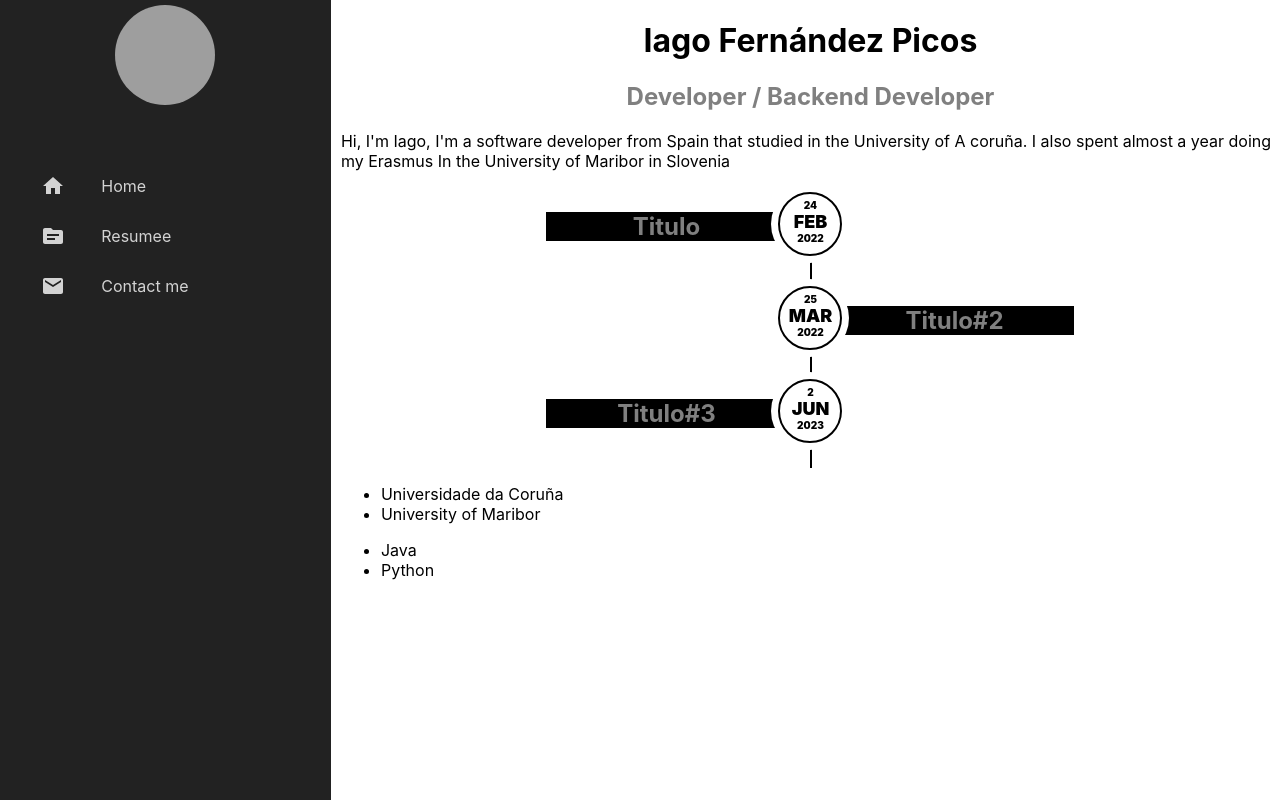
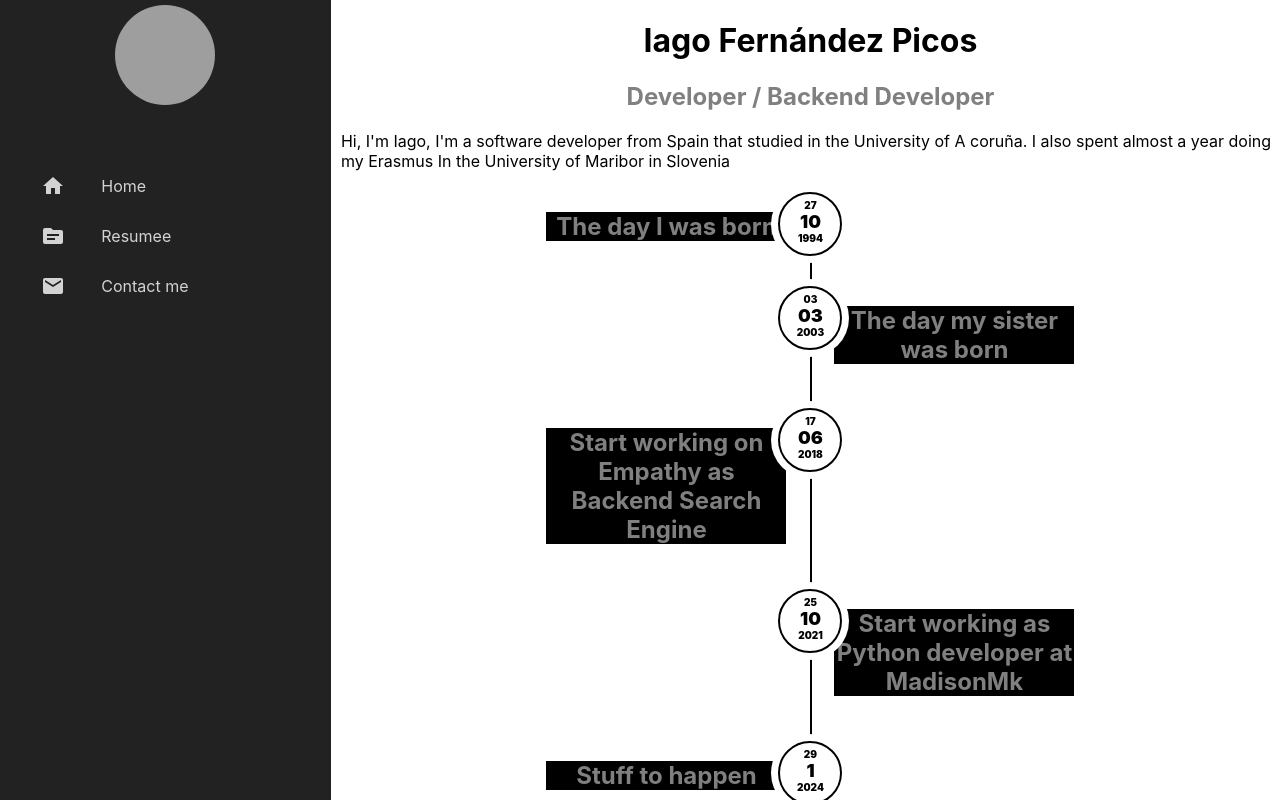
Before and after one commit to iagopicos/curriculum, a React (Create React App) app: page / in a window 1280 px wide. Shown: the top 800 px of the page. Built offline with nearby package versions, Linux system fonts and the light colour scheme; grey boxes are pictures that could not be loaded.

Commit message:
WIP Changes to TimelineComponent, changes for better practises in the future

```diff
--- a/src/Home/Home.tsx
+++ b/src/Home/Home.tsx
@@ -1,4 +1,5 @@
-import Timeline from "../Timeline/Timeline";
+import {Timeline} from "../Timeline/Timeline";
+import { TIMELINE_DATA } from "../example-timeline";
 
 export default function Home() {
   return (
@@ -16,7 +17,7 @@ export default function Home() {
 
         </p>
       </div>
-      <Timeline />
+      <Timeline/>
       <div className='home-content'>
         <ul className="education">
           <li>Universidade da Coruña</li>
@@ -26,6 +27,7 @@ export default function Home() {
           <li>Java</li>
           <li>Python</li>
         </ul>
+
       </div>
     </>
   );
--- a/src/Timeline/Timeline.scss
+++ b/src/Timeline/Timeline.scss
@@ -75,7 +75,6 @@
         top: 20px;
         right: -5px;
         width: 10px;
-        -webkit-transform: rotate(-45deg);
         left: -5px;
       }
     }
--- a/src/Timeline/Timeline.tsx
+++ b/src/Timeline/Timeline.tsx
@@ -1,37 +1,28 @@
 import './Timeline.scss'
-export default function Timeline() {
+import { TIMELINE_DATA } from '../example-timeline'
+
+function formatTimelineDate(dateString: string): JSX.Element  {
+  const [day, month, year] = dateString.split('-');
+
+  return (
+    <span className='tm-date'>
+      <span className='tm-day'>{day}</span>
+      <span className='tm-month'>{month}</span>
+      <span className='tm-year'>{year}</span>
+    </span>);
+};
+export const Timeline = () => {
   return (
     <div className='timeline'>
-      <div className='tm-card'>
-        <div className='tm-title'>
-          <h2> Titulo</h2>
+      {TIMELINE_DATA.map((card) =>
+        <div className='tm-card'>
+          <div className='tm-title'>
+            <h2>{card.title}</h2>
+          </div>
+            {formatTimelineDate(card.date)}
         </div>
-        <span className='tm-date'>
-          <span className='tm-day'>24</span>
-          <span className='tm-month'>FEB</span>
-          <span className='tm-year'>2022</span>
-        </span>
-      </div>
-      <div className='tm-card'>
-        <div className='tm-title'>
-          <h2> Titulo#2</h2>
-        </div>
-        <span className='tm-date'>
-          <span className='tm-day'>25</span>
-          <span className='tm-month'>MAR</span>
-          <span className='tm-year'>2022</span>
-        </span>
-      </div>
-      <div className='tm-card'>
-        <div className='tm-title'>
-          <h2> Titulo#3</h2>
-        </div>
-        <span className='tm-date'>
-          <span className='tm-day'>2</span>
-          <span className='tm-month'>JUN</span>
-          <span className='tm-year'>2023</span>
-        </span>
-      </div>
+      )
+      }
     </div>
   )
 }
--- /dev/null
+++ b/src/example-timeline.ts
@@ -0,0 +1,22 @@
+export const TIMELINE_DATA=[
+  {
+    "date":"27-10-1994",
+    "title": "The day I was born"
+  },
+  {
+    "date":"03-03-2003",
+    "title": "The day my sister was born"
+  },
+  {
+    "date":"17-06-2018",
+    "title": "Start working on Empathy as Backend Search Engine"
+  },
+  {
+    "date":"25-10-2021",
+    "title": "Start working as Python developer at MadisonMk"
+  },
+  {
+    "date":"29-1-2024",
+    "title": "Stuff to happen"
+  }
+]
```
Also changed, not shown: src/example-timeline.json (deleted, +0 -10 lines).
